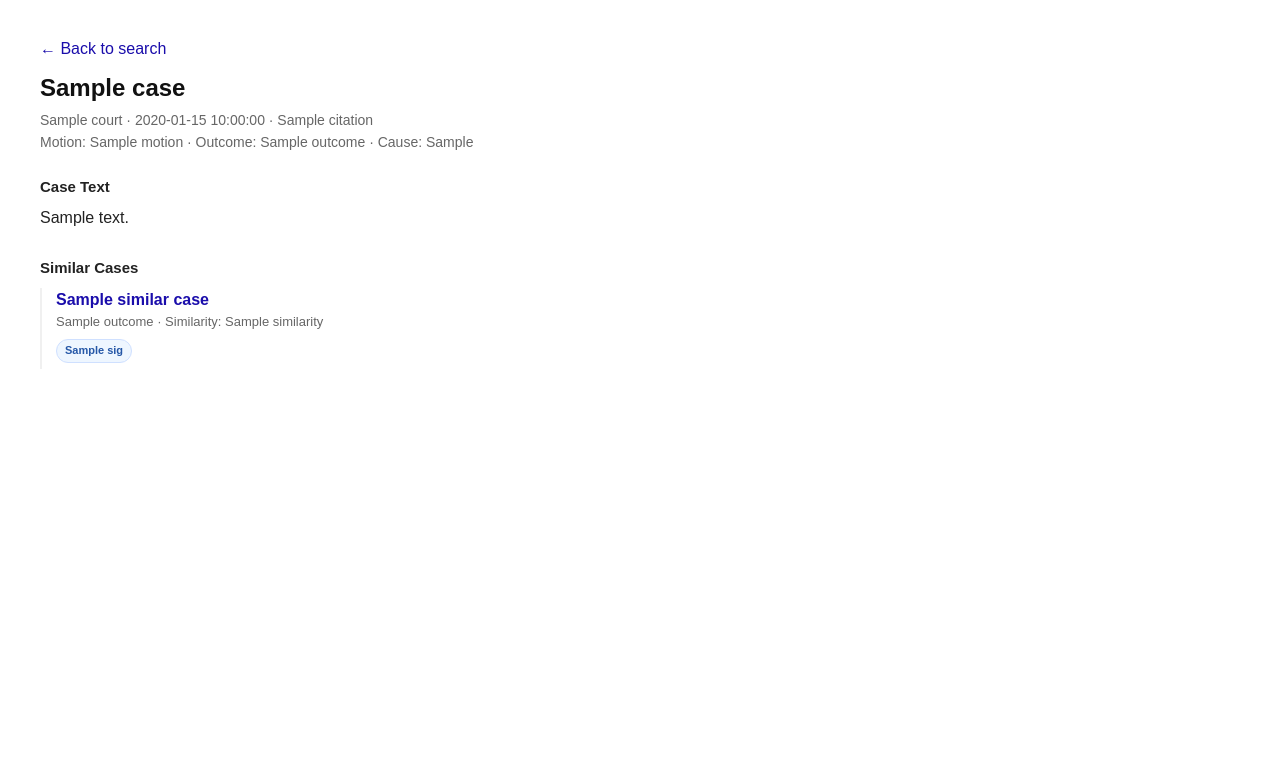
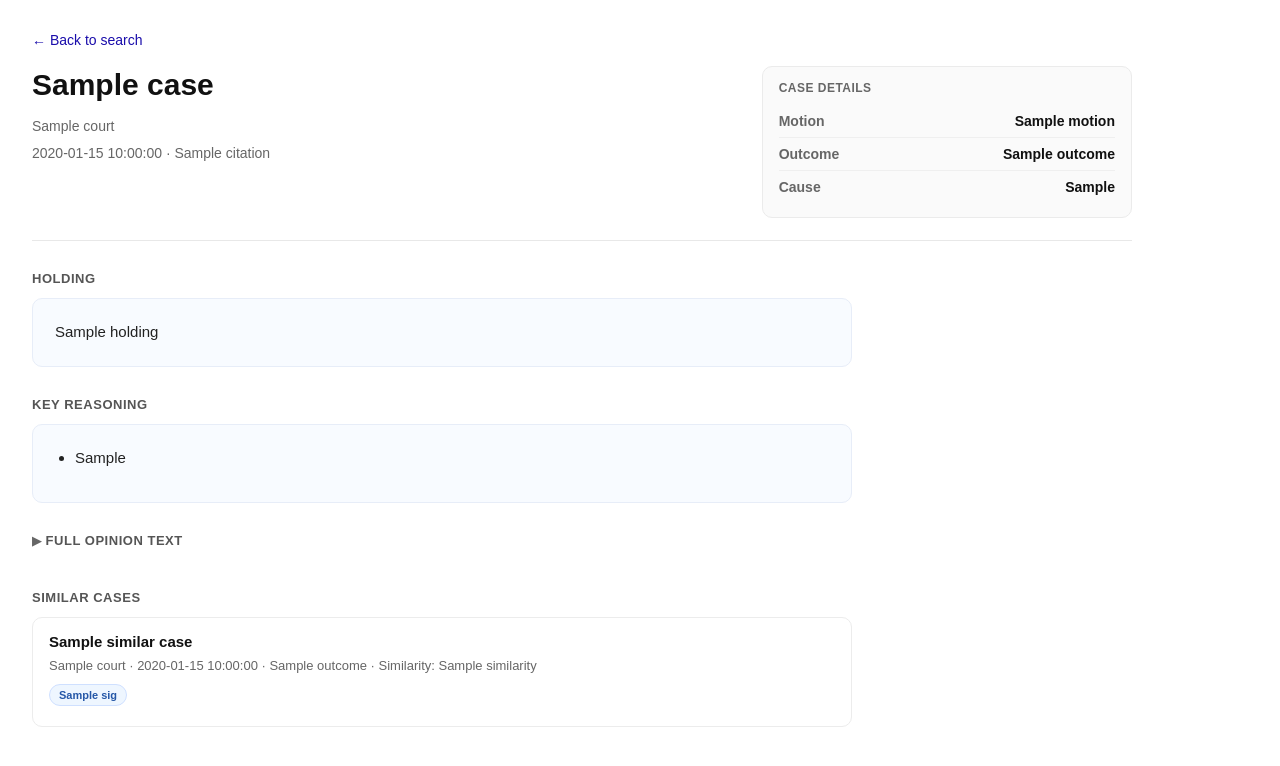
Before and after one commit to nhpcorp35/legal-ai, a Flask app: template templates/case_detail.html in a window 1280 px wide. Shown: the top 766 px of the page. Run offline with Flask 3, Linux system fonts and the light colour scheme; the template is opened without the code that fills it: most values are stand-ins (such as "Sample title", 1, 10 or a date in 2020).

Commit message:
Add holding/key reasoning and collapse full opinion text

```diff
--- a/app.py
+++ b/app.py
@@ -244,6 +244,167 @@ def court_rank(court_name):
     return 20
 
 
+def format_case_text(text):
+    raw = str(text or "")
+    if not raw.strip():
+        return ""
+
+    txt = raw.replace("\r\n", "\n").replace("\r", "\n")
+    txt = txt.replace("\u00a0", " ")
+
+    txt = re.sub(r"([A-Za-z])-\s+([A-Za-z])", r"\1-\2", txt)
+    txt = re.sub(r"\s+", " ", txt).strip()
+
+    start_markers = [
+        r"\bOrder, Supreme Court,",
+        r"\bJudgment, Supreme Court,",
+        r"\bOrder and judgment, Supreme Court,",
+        r"\bDecision and order, Supreme Court,",
+        r"\bOpinion of the Court\b",
+        r"\bPlaintiff appeals from\b",
+        r"\bDefendant appeals from\b",
+        r"\bPetitioner appeals from\b",
+    ]
+    for marker in start_markers:
+        m = re.search(marker, txt)
+        if m:
+            txt = txt[m.start():]
+            break
+
+    txt = re.sub(r"\s+\d+\s+(?=[A-Z])", " ", txt)
+
+    txt = re.sub(
+        r"\s*THIS CONSTITUTES THE DECISION AND ORDER OF THE SUPREME COURT, APPELLATE DIVISION, FIRST DEPARTMENT\.\s*ENTERED:\s*[A-Za-z]+\s+\d{1,2},\s+\d{4}\s*\d*\s*$",
+        "",
+        txt,
+        flags=re.IGNORECASE,
+    )
+
+    paragraph_markers = [
+        "However,",
+        "In opposition,",
+        "In light of",
+        "On the merits,",
+        "On appeal,",
+        "Here,",
+        "Moreover,",
+        "By contrast,",
+        "Separately,",
+        "Finally,",
+        "Supreme Court correctly",
+        "Supreme Court should have",
+        "Plaintiff failed",
+        "Plaintiff established",
+        "Defendant failed",
+        "Defendants failed",
+        "Defendant established",
+        "Defendants established",
+        "We do not reach",
+        "We reject",
+        "We agree",
+        "We have considered",
+    ]
+
+    for marker in paragraph_markers:
+        txt = txt.replace(" " + marker, "\n\n" + marker)
+
+    txt = re.sub(
+        r"(\bwithout costs\.)\s+(?=[A-Z])",
+        r"\1\n\n",
+        txt,
+        count=1,
+    )
+
+    txt = re.sub(r"\.\s+(?=Although\b)", ".\n\n", txt)
+    txt = re.sub(r"\.\s+(?=Because\b)", ".\n\n", txt)
+    txt = re.sub(r"\.\s+(?=Given\b)", ".\n\n", txt)
+
+    txt = re.sub(r" *\n *", "\n", txt)
+    txt = re.sub(r"\n{3,}", "\n\n", txt).strip()
+
+    return txt
+
+
+def extract_holding_and_key_points(formatted_text):
+    text = str(formatted_text or "").strip()
+    if not text:
+        return "", []
+
+    paragraphs = [clean_text(p) for p in text.split("\n\n") if clean_text(p)]
+    if not paragraphs:
+        return "", []
+
+    holding = paragraphs[0]
+    if len(holding) > 700:
+        holding = holding[:700].rsplit(" ", 1)[0] + "..."
+
+    preferred_starts = (
+        "Supreme Court correctly",
+        "Supreme Court should have",
+        "In opposition,",
+        "On the merits,",
+        "We reject",
+        "We agree",
+        "Plaintiff failed",
+        "Plaintiff established",
+        "Defendant failed",
+        "Defendants failed",
+        "Defendant established",
+        "Defendants established",
+    )
+
+    banned_exact = {
+        "nevertheless,",
+        "however,",
+        "further,",
+        "accordingly,",
+        "moreover,",
+        "finally,",
+        "by contrast,",
+        "separately,",
+    }
+
+    candidates = []
+
+    for para in paragraphs[1:]:
+        low = para.strip().lower()
+
+        if len(para) < 120:
+            continue
+
+        if low in banned_exact:
+            continue
+
+        if para.startswith(preferred_starts):
+            if len(para) > 700:
+                para = para[:700].rsplit(" ", 1)[0] + "..."
+            candidates.append(para)
+
+    if len(candidates) < 2:
+        for para in paragraphs[1:]:
+            low = para.strip().lower()
+
+            if len(para) < 120:
+                continue
+
+            if low in banned_exact:
+                continue
+
+            if para in candidates:
+                continue
+
+            if len(para) > 700:
+                para = para[:700].rsplit(" ", 1)[0] + "..."
+
+            candidates.append(para)
+
+            if len(candidates) >= 2:
+                break
+
+    key_points = candidates[:2]
+    return holding, key_points
+
+
 # =========================
 # LOADERS
 # =========================
@@ -469,6 +630,8 @@ def normalize_case(case):
     case["case_number"] = clean_text(case.get("case_number"))
     case["date"] = clean_text(case.get("date"))
     case["text"] = clean_text(case.get("text"))
+    case["formatted_text"] = format_case_text(case.get("text"))
+    case["holding"], case["key_points"] = extract_holding_and_key_points(case["formatted_text"])
     case["file"] = clean_text(case.get("file"))
     case["record_type"] = detect_record_type(case)
     case["motion"] = detect_motion(case)
@@ -505,7 +668,7 @@ def text_for_search(case):
 
 def best_snippet(case, query):
     snippet = clean_text(case.get("snippet"))
-    text = clean_text(case.get("text"))
+    text = clean_text(case.get("formatted_text") or case.get("text"))
 
     if not query:
         if snippet:
@@ -747,19 +910,45 @@ def substantive_text(case):
     ])
 
 
+def same_motion_family(a_motion, b_motion):
+    if not a_motion or not b_motion:
+        return False
+
+    if a_motion == b_motion:
+        return True
+
+    family = {"summary judgment", "partial summary judgment"}
+    if a_motion in family and b_motion in family:
+        return True
+
+    return False
+
+
+def ordered_unique_signals(signals):
+    order = {
+        "Same Court": 0,
+        "Same Motion": 1,
+        "Same Cause": 2,
+        "Same Outcome": 3,
+    }
+    deduped = []
+    seen = set()
+    for sig in signals:
+        if sig and sig not in seen:
+            seen.add(sig)
+            deduped.append(sig)
+    deduped.sort(key=lambda s: order.get(s, 99))
+    return deduped
+
+
 def build_similarity_signals(a, b):
     signals = []
 
     if a.get("court") and a.get("court") == b.get("court"):
         signals.append("Same Court")
 
-    if a.get("motion") and b.get("motion"):
-        if a.get("motion") == b.get("motion"):
-            signals.append("Same Motion")
-        elif a.get("motion") == "summary judgment" and b.get("motion") == "partial summary judgment":
-            signals.append("Same Motion")
-        elif a.get("motion") == "partial summary judgment" and b.get("motion") == "summary judgment":
-            signals.append("Same Motion")
+    if same_motion_family(a.get("motion"), b.get("motion")):
+        signals.append("Same Motion")
 
     if a.get("primary_cause") and b.get("primary_cause") and a.get("primary_cause") == b.get("primary_cause"):
         signals.append("Same Cause")
@@ -767,48 +956,108 @@ def build_similarity_signals(a, b):
     if a.get("outcome") and b.get("outcome") and a.get("outcome") == b.get("outcome"):
         signals.append("Same Outcome")
 
-    return signals
+    return ordered_unique_signals(signals)
+
+
+def title_signature(case):
+    title = clean_text(case.get("title", ""))
+    norm = normalize_for_search(title)
+    tokens = [t for t in norm.split() if len(t) > 2 and t not in SIMILAR_STOPWORDS]
+    return " ".join(tokens[:8])
+
+
+def jaccard_similarity(set_a, set_b):
+    if not set_a and not set_b:
+        return 1.0
+    if not set_a or not set_b:
+        return 0.0
+    union = set_a | set_b
+    if not union:
+        return 0.0
+    return len(set_a & set_b) / len(union)
+
+
+def similar_cluster_key(case):
+    return (
+        case.get("court", ""),
+        case.get("motion", ""),
+        case.get("primary_cause", ""),
+        case.get("outcome", ""),
+    )
+
+
+def is_near_duplicate_similar(candidate_case, chosen_cases):
+    cand_title_sig = title_signature(candidate_case)
+    cand_tokens = token_set(substantive_text(candidate_case))
+
+    for chosen in chosen_cases:
+        if cand_title_sig and cand_title_sig == title_signature(chosen):
+            return True
+
+        chosen_tokens = token_set(substantive_text(chosen))
+        overlap_ratio = jaccard_similarity(cand_tokens, chosen_tokens)
+        if overlap_ratio >= 0.82:
+            return True
+
+        if (
+            candidate_case.get("court") == chosen.get("court")
+            and candidate_case.get("motion") == chosen.get("motion")
+            and candidate_case.get("primary_cause") == chosen.get("primary_cause")
+            and candidate_case.get("outcome") == chosen.get("outcome")
+            and overlap_ratio >= 0.62
+        ):
+            return True
+
+    return False
 
 
 def similar_score(a, b):
     score = 0
 
     if a.get("court") and a.get("court") == b.get("court"):
-        score += 18
+        score += 28
     else:
-        score += min(a.get("court_rank", 0), b.get("court_rank", 0)) / 20.0
+        score += min(a.get("court_rank", 0), b.get("court_rank", 0)) / 25.0
 
     if a.get("primary_cause") and b.get("primary_cause"):
         if a.get("primary_cause") == b.get("primary_cause"):
-            score += 20
+            score += 24
         else:
-            score -= 14
+            score -= 22
 
     if a.get("motion") and b.get("motion"):
-        same_motion = (
-            a.get("motion") == b.get("motion")
-            or (a.get("motion") == "summary judgment" and b.get("motion") == "partial summary judgment")
-            or (a.get("motion") == "partial summary judgment" and b.get("motion") == "summary judgment")
-        )
-        if same_motion:
-            score += 16
+        if same_motion_family(a.get("motion"), b.get("motion")):
+            if a.get("motion") == b.get("motion"):
+                score += 22
+            else:
+                score += 16
         else:
-            score -= 10
+            score -= 18
 
     if a.get("outcome") and b.get("outcome"):
         if a.get("outcome") == b.get("outcome"):
-            score += 6
+            score += 8
+        else:
+            score -= 2
 
     a_tokens = token_set(substantive_text(a))
     b_tokens = token_set(substantive_text(b))
     overlap = len(a_tokens & b_tokens)
+    overlap_ratio = jaccard_similarity(a_tokens, b_tokens)
+
     score += min(overlap, 10)
+    score += round(overlap_ratio * 18, 2)
 
     if overlap < 2:
-        score -= 4
+        score -= 8
+    elif overlap < 4:
+        score -= 3
 
     if a.get("record_type") == "motion_order":
-        score -= 10
+        score -= 12
+
+    if looks_like_bad_title(a.get("title", "")):
+        score -= 6
 
     return round(score, 2)
 
@@ -832,21 +1081,26 @@ def get_similar_cases(target_case, all_cases, limit=5):
 
         case_tokens = token_set(substantive_text(case))
         overlap = len(target_tokens & case_tokens)
+        overlap_ratio = jaccard_similarity(target_tokens, case_tokens)
 
-        if target_cause and case.get("primary_cause") != target_cause:
-            continue
+        if target_cause:
+            if case.get("primary_cause") != target_cause:
+                continue
 
         if target_motion and case.get("motion"):
-            same_motion = (
-                target_motion == case.get("motion")
-                or (target_motion == "summary judgment" and case.get("motion") == "partial summary judgment")
-                or (target_motion == "partial summary judgment" and case.get("motion") == "summary judgment")
-            )
-            if not same_motion and overlap < 8:
+            if not same_motion_family(target_motion, case.get("motion")):
+                if overlap < 10 or overlap_ratio < 0.25:
+                    continue
+        elif target_motion and not case.get("motion"):
+            if overlap < 12:
+                continue
+
+        if target_case.get("court") and case.get("court") and target_case.get("court") != case.get("court"):
+            if overlap < 6 and overlap_ratio < 0.18:
                 continue
 
         sim_value = similar_score(case, target_case)
-        if sim_value <= 0:
+        if sim_value <= 10:
             continue
 
         sim_case = dict(case)
@@ -857,13 +1111,50 @@ def get_similar_cases(target_case, all_cases, limit=5):
     scored.sort(
         key=lambda x: (
             x.get("similarity", 0),
+            len(x.get("similarity_signals", [])),
             x.get("court_rank", 0),
             x.get("date", ""),
             x.get("title", ""),
         ),
         reverse=True,
     )
-    return scored[:limit]
+
+    final_cases = []
+    outcome_counts = {}
+    cluster_counts = {}
+
+    for sim_case in scored:
+        outcome = sim_case.get("outcome", "") or "unknown"
+        cluster = similar_cluster_key(sim_case)
+
+        if outcome_counts.get(outcome, 0) >= 2:
+            continue
+
+        if cluster_counts.get(cluster, 0) >= 2:
+            continue
+
+        if is_near_duplicate_similar(sim_case, final_cases):
+            continue
+
+        final_cases.append(sim_case)
+        outcome_counts[outcome] = outcome_counts.get(outcome, 0) + 1
+        cluster_counts[cluster] = cluster_counts.get(cluster, 0) + 1
+
+        if len(final_cases) >= limit:
+            break
+
+    if len(final_cases) < limit:
+        for sim_case in scored:
+            if sim_case in final_cases:
+                continue
+            if is_near_duplicate_similar(sim_case, final_cases):
+                continue
+
+            final_cases.append(sim_case)
+            if len(final_cases) >= limit:
+                break
+
+    return final_cases
 
 
 # =========================
@@ -944,7 +1235,7 @@ def index():
     results = filtered[start:end]
 
     for case in results:
-        case["similar_cases"] = get_similar_cases(case, filtered, limit=5)
+        case["similar_cases"] = get_similar_cases(case, filtered, limit=3)
 
     return render_template(
         "index.html",
@@ -966,7 +1257,7 @@ def case_detail(case_id):
         abort(404)
 
     score_case(case, "", "All Courts", "All Outcomes")
-    case["display_snippet"] = case.get("text") or case.get("snippet") or ""
+    case["display_snippet"] = case.get("formatted_text") or case.get("text") or ""
     case["similar_cases"] = get_similar_cases(case, cases, limit=8)
 
     return render_template("case_detail.html", case=case)
--- a/templates/case_detail.html
+++ b/templates/case_detail.html
@@ -5,9 +5,9 @@
     <style>
         body {
             font-family: Arial, sans-serif;
-            margin: 40px;
+            margin: 32px;
             color: #111;
-            max-width: 1050px;
+            background: #fff;
         }
 
         a {
@@ -19,111 +19,316 @@
             text-decoration: underline;
         }
 
+        .page {
+            max-width: 1100px;
+        }
+
         .back-link {
-            margin-bottom: 14px;
+            margin-bottom: 18px;
+            font-size: 14px;
+        }
+
+        .top-grid {
+            display: grid;
+            grid-template-columns: 1.8fr 0.95fr;
+            gap: 28px;
+            align-items: start;
+            border-bottom: 1px solid #e8e8e8;
+            padding-bottom: 22px;
+            margin-bottom: 28px;
         }
 
         .title {
-            font-size: 24px;
-            font-weight: bold;
-            line-height: 1.35;
-            margin-bottom: 8px;
+            font-size: 30px;
+            font-weight: 700;
+            line-height: 1.28;
+            margin-bottom: 12px;
+            color: #111;
         }
 
-        .meta {
+        .submeta {
             color: #666;
-            margin: 6px 0;
+            font-size: 14px;
+            line-height: 1.5;
+            margin-top: 6px;
+        }
+
+        .facts-card {
+            border: 1px solid #ebebeb;
+            border-radius: 10px;
+            padding: 14px 16px;
+            background: #fafafa;
+        }
+
+        .facts-title {
+            font-size: 12px;
+            font-weight: 700;
+            letter-spacing: 0.04em;
+            text-transform: uppercase;
+            color: #666;
+            margin-bottom: 10px;
+        }
+
+        .fact-row {
+            display: flex;
+            justify-content: space-between;
+            gap: 16px;
+            padding: 8px 0;
+            border-bottom: 1px solid #efefef;
             font-size: 14px;
         }
 
-        .block {
-            margin-top: 28px;
+        .fact-row:last-child {
+            border-bottom: none;
         }
 
-        .block-title {
-            font-size: 15px;
+        .fact-label {
+            color: #666;
+            font-weight: 600;
+            min-width: 78px;
+        }
+
+        .fact-value {
+            color: #111;
+            text-align: right;
+            font-weight: 600;
+        }
+
+        .section {
+            margin-top: 30px;
+        }
+
+        .section-title {
+            font-size: 13px;
             font-weight: 700;
-            margin-bottom: 10px;
-            color: #222;
+            letter-spacing: 0.04em;
+            text-transform: uppercase;
+            color: #555;
+            margin-bottom: 12px;
+        }
+
+        .opinion-wrap {
+            max-width: 820px;
+        }
+
+        .text-panel {
+            border: 1px solid #ececec;
+            background: #fbfbfb;
+            border-radius: 10px;
+            padding: 22px 24px;
         }
 
         .text {
             white-space: pre-wrap;
-            line-height: 1.58;
+            line-height: 1.78;
+            color: #222;
+            font-size: 15px;
+        }
+
+        .summary-panel {
+            border: 1px solid #e7edf8;
+            background: #f8fbff;
+            border-radius: 10px;
+            padding: 20px 22px;
+        }
+
+        .bullet-list {
+            margin: 0;
+            padding-left: 20px;
             color: #222;
         }
 
+        .bullet-list li {
+            margin-bottom: 12px;
+            line-height: 1.68;
+            font-size: 15px;
+        }
+
+        details.full-text {
+            max-width: 820px;
+        }
+
+        details.full-text summary {
+            cursor: pointer;
+            list-style: none;
+            font-size: 13px;
+            font-weight: 700;
+            letter-spacing: 0.04em;
+            text-transform: uppercase;
+            color: #555;
+            margin-bottom: 12px;
+        }
+
+        details.full-text summary::-webkit-details-marker {
+            display: none;
+        }
+
+        details.full-text summary::before {
+            content: "▶ ";
+            font-size: 12px;
+            color: #666;
+        }
+
+        details.full-text[open] summary::before {
+            content: "▼ ";
+        }
+
         .similar-list {
-            border-left: 2px solid #f0f0f0;
-            padding-left: 14px;
+            display: grid;
+            gap: 12px;
+            max-width: 820px;
         }
 
         .similar-case {
-            margin: 12px 0;
-            line-height: 1.45;
+            border: 1px solid #ececec;
+            border-radius: 10px;
+            padding: 14px 16px;
+            background: #fff;
         }
 
-        .similar-case a {
-            font-weight: 600;
+        .similar-title a {
+            font-weight: 700;
+            font-size: 15px;
+            line-height: 1.35;
+            color: #111;
         }
 
         .similar-meta {
             color: #666;
-            margin-top: 2px;
+            margin-top: 5px;
             font-size: 13px;
+            line-height: 1.45;
         }
 
         .signals {
-            margin-top: 5px;
+            margin-top: 8px;
         }
 
         .signal {
             display: inline-block;
-            padding: 3px 8px;
+            padding: 4px 9px;
             margin-right: 6px;
             margin-bottom: 6px;
             border-radius: 999px;
             font-size: 11px;
-            font-weight: 600;
+            font-weight: 700;
             background: #eef6ff;
             color: #2557a7;
             border: 1px solid #cfe0ff;
+        }
+
+        @media (max-width: 900px) {
+            .top-grid {
+                grid-template-columns: 1fr;
+            }
+
+            .opinion-wrap,
+            .similar-list,
+            details.full-text {
+                max-width: 100%;
+            }
+
+            .fact-value {
+                text-align: left;
+            }
+
+            .fact-row {
+                flex-direction: column;
+                gap: 4px;
+            }
         }
     </style>
 </head>
 <body>
 
+<div class="page">
     <div class="back-link"><a href="{{ url_for('index') }}">← Back to search</a></div>
 
+    <div class="top-grid">
+        <div>
             <div class="title">{{ case.title }}</div>
 
-<div class="meta">
-    {{ case.court }} · {{ case.date }}{% if case.citation %} · {{ case.citation }}{% endif %}
+            <div class="submeta">
+                {{ case.court }}
             </div>
 
-<div class="meta">
-    {% if case.motion %}Motion: {{ case.motion }}{% endif %}
-    {% if case.outcome %}{% if case.motion %} · {% endif %}Outcome: {{ case.outcome }}{% endif %}
-    {% if case.primary_cause %}{% if case.motion or case.outcome %} · {% endif %}Cause: {{ case.primary_cause }}{% endif %}
+            <div class="submeta">
+                {{ case.date }}{% if case.citation %} · {{ case.citation }}{% endif %}
+            </div>
         </div>
 
-<div class="block">
-    <div class="block-title">Case Text</div>
-    <div class="text">{{ case.text }}</div>
+        <div class="facts-card">
+            <div class="facts-title">Case Details</div>
+
+            {% if case.motion %}
+            <div class="fact-row">
+                <div class="fact-label">Motion</div>
+                <div class="fact-value">{{ case.motion }}</div>
+            </div>
+            {% endif %}
+
+            {% if case.outcome %}
+            <div class="fact-row">
+                <div class="fact-label">Outcome</div>
+                <div class="fact-value">{{ case.outcome }}</div>
+            </div>
+            {% endif %}
+
+            {% if case.primary_cause %}
+            <div class="fact-row">
+                <div class="fact-label">Cause</div>
+                <div class="fact-value">{{ case.primary_cause }}</div>
+            </div>
+            {% endif %}
+        </div>
+    </div>
+
+    {% if case.holding %}
+    <div class="section opinion-wrap">
+        <div class="section-title">Holding</div>
+        <div class="summary-panel">
+            <div class="text">{{ case.holding }}</div>
+        </div>
+    </div>
+    {% endif %}
+
+    {% if case.key_points %}
+    <div class="section opinion-wrap">
+        <div class="section-title">Key Reasoning</div>
+        <div class="summary-panel">
+            <ul class="bullet-list">
+                {% for p in case.key_points %}
+                    <li>{{ p }}</li>
+                {% endfor %}
+            </ul>
+        </div>
+    </div>
+    {% endif %}
+
+    <div class="section opinion-wrap">
+        <details class="full-text">
+            <summary>Full Opinion Text</summary>
+            <div class="text-panel">
+                <div class="text">{{ case.formatted_text or case.text }}</div>
+            </div>
+        </details>
     </div>
 
     {% if case.similar_cases %}
-    <div class="block">
-        <div class="block-title">Similar Cases</div>
+    <div class="section">
+        <div class="section-title">Similar Cases</div>
         <div class="similar-list">
             {% for s in case.similar_cases %}
                 <div class="similar-case">
-                    <div>
+                    <div class="similar-title">
                         <a href="{{ url_for('case_detail', case_id=s.case_id) }}">{{ s.title }}</a>
                     </div>
 
                     <div class="similar-meta">
-                        {% if s.outcome %}{{ s.outcome }} · {% endif %}Similarity: {{ s.similarity }}
+                        {% if s.court %}{{ s.court }}{% endif %}
+                        {% if s.date %} · {{ s.date }}{% endif %}
+                        {% if s.outcome %} · {{ s.outcome }}{% endif %}
+                        · Similarity: {{ s.similarity }}
                     </div>
 
                     {% if s.similarity_signals %}
@@ -138,6 +343,7 @@
         </div>
     </div>
     {% endif %}
+</div>
 
 </body>
 </html>
```
Lines whose indentation alone changed are shown as unchanged.
